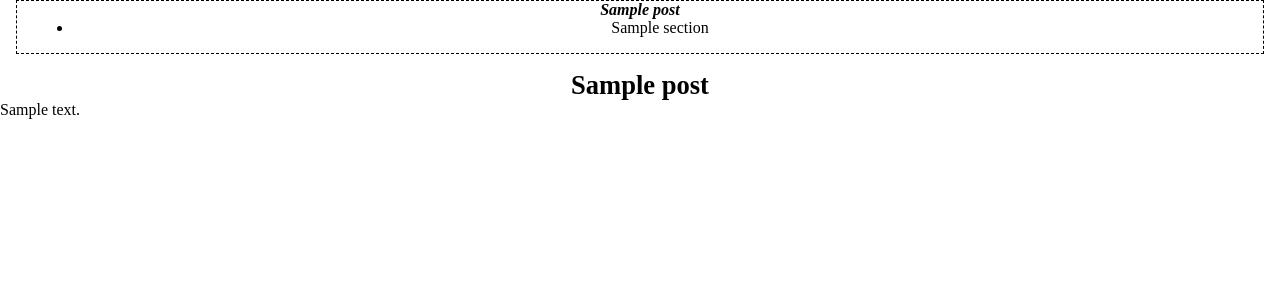
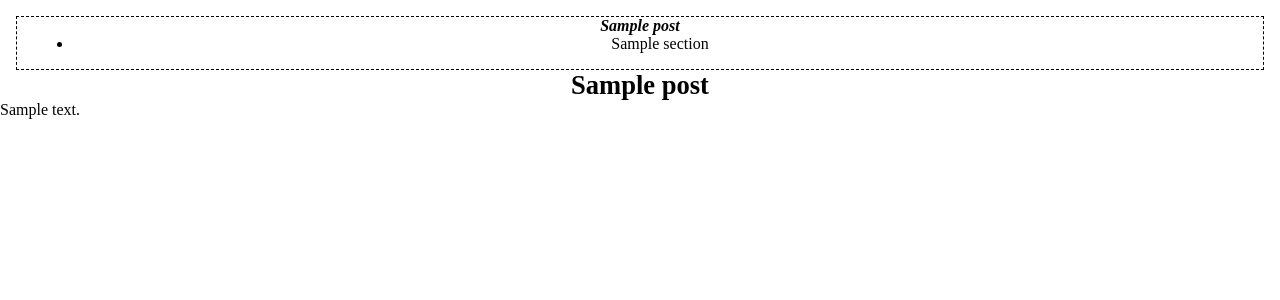
Before and after one commit to markblack96/zines, a Flask app: template zines/templates/post_orig.html in a window 1280 px wide. Shown: the top 300 px of the page. Run offline with Flask 2, Linux system fonts and the light colour scheme; tables that the repository leaves empty hold one stand-in row (values such as "Sample post"); the template is opened without the code that fills it: values that come from a table or form of the project are taken from there, most other values are stand-ins (such as "Sample title", 1, 10 or a date in 2020); parts of the project's set-up code (start-up, migrations or seed data) failed here and were passed over.

Commit message:
CSS changes for post pages

```diff
--- a/zines/static/post.css
+++ b/zines/static/post.css
@@ -27,6 +27,7 @@
 }
 #title {
     padding: 1.5em;
+    font-style: italic;
 }
 /*
  * CSS rules for table of contents
@@ -42,7 +43,7 @@
     border-width: thin;
     text-align: center;
     position: sticky;
-    top: 0;
+    top: 1em;
 }
 #toc span {
     font-style: italic;
```
